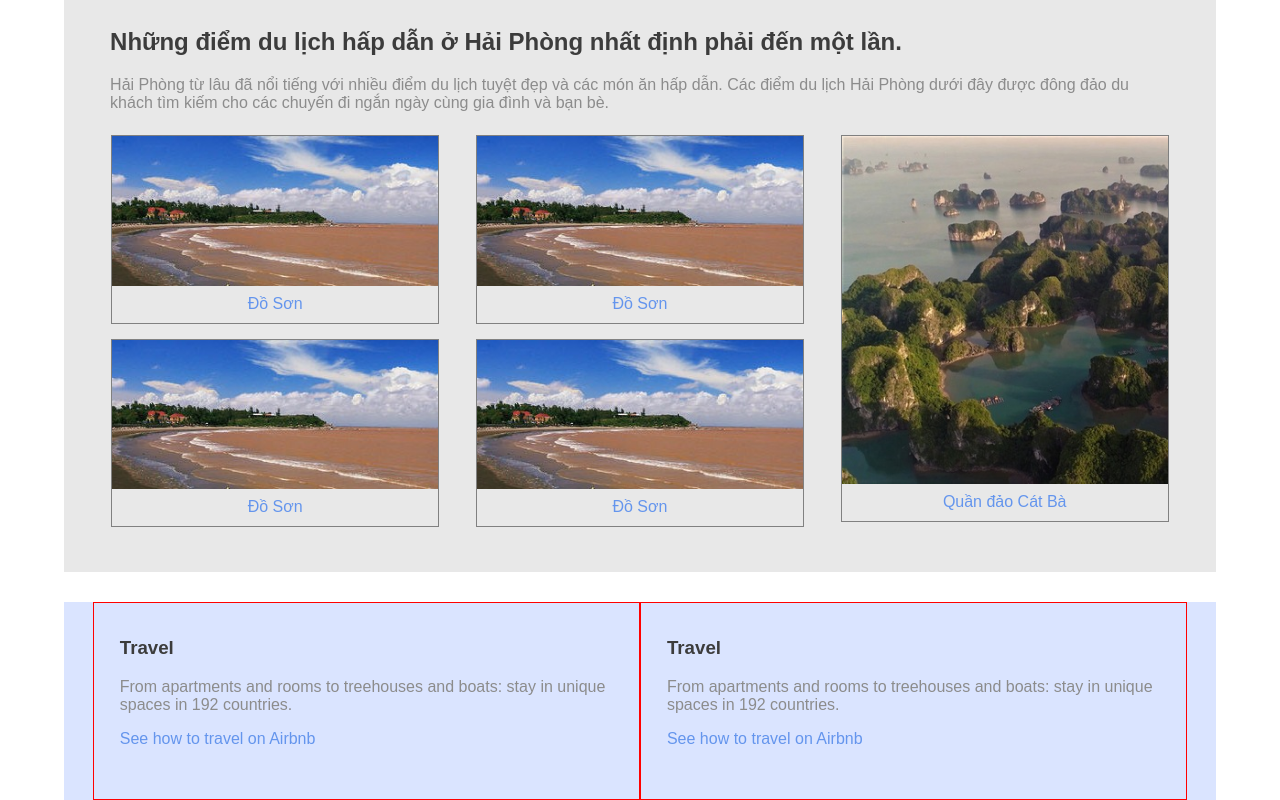
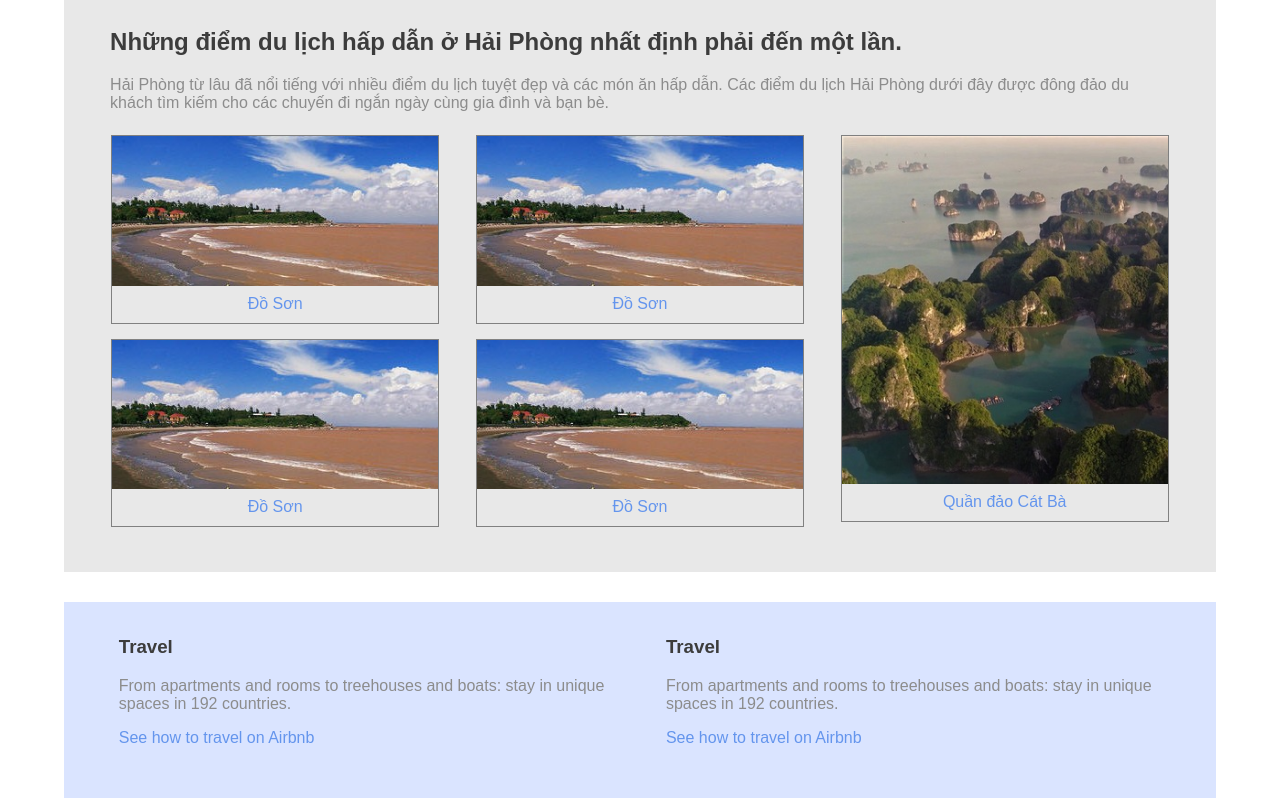
Before and after one commit to vietanhbkhn2012/hpcity, a plain HTML site: page index.html in a window 1280 px wide. Shown: the part 537-1337 px from the top of the page. Drawn offline with Linux system fonts and the light colour scheme; a web font is replaced by a local one.

Commit message:
Update index.html

```diff
--- a/index.html
+++ b/index.html
@@ -81,14 +81,14 @@
 
 	<footer class="footer">
 		<div class="bg-cl row">
-			<div class="col-6 col-t-12 col-m-12 mg-col" style="border:1px solid red;">
+			<div class="col-6 col-t-12 col-m-12 mg-col">
 				<div class="center">
 					<h3>Travel</h3>
 					<p>From apartments and rooms to treehouses and boats: stay in unique spaces in 192 countries.</p>
 					<a href="#">See how to travel on Airbnb</a><br><br><br>
 				</div>
 			</div>
-			<div class="col-6 col-t-12 col-m-12 mg-col"  style="border:1px solid red;">
+			<div class="col-6 col-t-12 col-m-12 mg-col">
 				<div class="center">
 					<h3>Travel</h3>
 					<p>From apartments and rooms to treehouses and boats: stay in unique spaces in 192 countries.</p>
```
